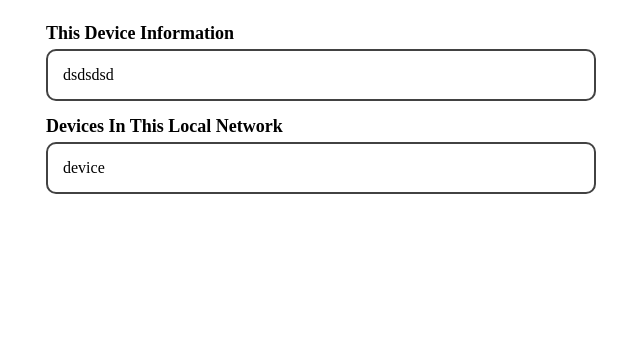
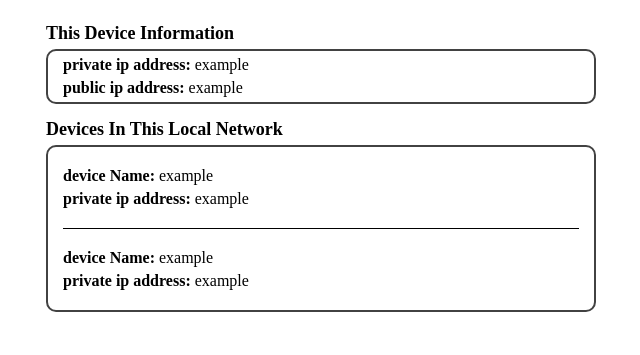
Before and after one commit to malik446644/filesharing, an Electron app: page frontEnd/index.html in a window 1280 px wide. Shown: the whole page, without its empty margins (319-959 px from the left). Drawn offline with Linux system fonts and the light colour scheme.

Commit message:
preparing the html page

```diff
--- a/frontEnd/index.html
+++ b/frontEnd/index.html
@@ -12,13 +12,21 @@
         <div>
             <div class="containerTitle">This Device Information</div>
             <div class="container">
-                dsdsdsd
+                <div class="containerinnerTitle"><span class="bold">private ip address:</span> example</div>
+                <div class="containerinnerTitle"><span class="bold">public ip address:</span> example</div>
             </div>
         </div>
         <div>
             <div class="containerTitle">Devices In This Local Network</div>
             <div class="container">
-                <div class="device">device</div>
+                <div class="device">
+                    <div class="containerinnerTitle"><span class="bold">device Name:</span> example</div>
+                    <div class="containerinnerTitle"><span class="bold">private ip address:</span> example</div>
+                </div>
+                <div class="device">
+                    <div class="containerinnerTitle"><span class="bold">device Name:</span> example</div>
+                    <div class="containerinnerTitle"><span class="bold">private ip address:</span> example</div>
+                </div>
             </div>
         </div>
     </div>
--- a/frontEnd/style.css
+++ b/frontEnd/style.css
@@ -18,8 +18,24 @@ body{
     margin-bottom: 5px;
 }
 .container{
-    padding: 15px;
+    padding: 0 15px;
     border: 2px solid rgb(66, 66, 66);
     border-radius: 10px;
     margin-bottom: 15px;
 }
+.device{
+    padding: 15px 0;
+    border-bottom: 1px solid black;
+}
+.device:last-child{
+    border: none;
+}
+.containerinnerTitle{
+    margin: 5px 0;
+}
+.noBorderLine{
+    border: none;
+}
+.bold{
+    font-weight: bold;
+}
```
